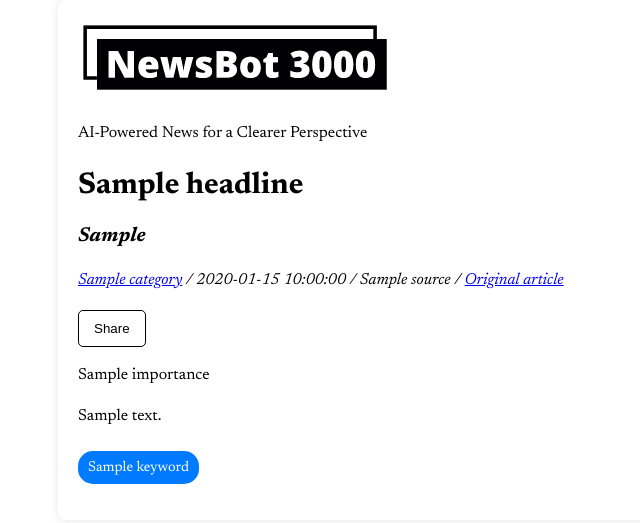
After one commit to regnull/nb3000, a Flask app: template web/templates/story.html in a window 1280 px wide. The commit adds this page. Shown: the top 523 px of the page, without its empty margins (178-818 px from the left). Run offline with Flask 3, Linux system fonts and the light colour scheme; the template is opened without the code that fills it: most values are stand-ins (such as "Sample title", 1, 10 or a date in 2020).

Commit message:
story page

```diff
--- a/web/flask_app.py
+++ b/web/flask_app.py
@@ -1,5 +1,6 @@
 from flask import Flask, render_template, request, g, send_from_directory
 from pymongo import MongoClient
+from bson import ObjectId
 from datetime import datetime, timedelta
 import os
 
@@ -46,6 +47,7 @@ def display_news():
     # Format stories for rendering
     formatted_stories = [
         {
+            "_id": story.get("_id"),
             "headline": story.get("headline"),
             "alt_headline": story.get("summary", {}).get("title"),
             "updated": story.get("updated").strftime("%Y-%m-%d %H:%M:%S"),
@@ -65,6 +67,15 @@ def display_news():
         sort_by=sort,
         location="main",
         update_time=last_update_time.strftime("%Y-%m-%d %H:%M:%S"))
+
+@app.route('/story/<story_id>')
+def display_story(story_id):
+    mongo_db = get_mongo_client()["nb3000"]
+    stories_collection = mongo_db["stories"]
+    story = stories_collection.find_one({"_id": ObjectId(story_id)})
+    return render_template("story.html",
+                           story=story,
+                           importance="\U0001F525" * story.get("summary", {}).get("importance", 0))
 
 @app.route('/category/<category>', defaults={'subcategory': None})
 @app.route('/category/<category>/<subcategory>')
--- a/web/static/styles.css
+++ b/web/static/styles.css
@@ -104,3 +104,16 @@ body {
     margin: 10px;
     font-size: 16px;
 }
+
+.share-button {
+    padding: 10px 15px;
+    background-color: white;
+    color: black;
+    border: 1px solid black;
+    cursor: pointer;
+    border-radius: 5px;
+}
+
+.share-button:hover {
+    background-color: #005bb5;
+}
--- a/web/templates/news.html
+++ b/web/templates/news.html
@@ -37,7 +37,7 @@
             {% for story in stories %}
             <li class="story-item">
                 {% if story.alt_headline %}
-                    <h2 class="headline"><a href="{{ story.link }}" target="_blank">{{ story.alt_headline }}</a></h2>
+                    <h2 class="headline"><a href="/story/{{ story._id }}" target="_blank">{{ story.alt_headline }}</a></h2>
                     <p class="alt-headline">{{ story.headline }}</p>
                 {% else %}
                     <h2 class="headline"><a href="{{ story.link }}" target="_blank">{{ story.headline }}</a></h2>
--- /dev/null
+++ b/web/templates/story.html
@@ -0,0 +1,69 @@
+<!DOCTYPE html>
+<html lang="en" prefix="og: https://ogp.me/ns#">
+  <head>
+    <meta charset="UTF-8" />
+    <meta name="viewport" content="width=device-width, initial-scale=1.0" />
+    <link rel="preconnect" href="https://fonts.googleapis.com" />
+    <link rel="preconnect" href="https://fonts.gstatic.com" crossorigin />
+    <link
+      href="https://fonts.googleapis.com/css2?family=Newsreader:ital,opsz,wght@0,6..72,200..800;1,6..72,200..800&display=swap"
+      rel="stylesheet"
+    />
+    <title>{{ story.headline }}</title>
+    <meta property="og:title" content="{{ story.headline }}" />
+    <meta property="og:type" content="article" />
+    <meta property="og:url" content="{{ url_for('display_story', story_id=story._id, _external=True) }}" />
+    <meta property="og:image" content="{{ url_for('static', filename='nb3000.png') }}" />
+    <link rel="stylesheet" href="/static/styles.css" />
+    <link rel="shortcut icon" href="{{ url_for('static', filename='favicon.ico') }}">
+</head>
+  <body>
+    <div class="container">
+      <a href="/"><img src="/static/nb3000.png" width="314" height="75" /></a>
+      <p>AI-Powered News for a Clearer Perspective</p>
+
+      <h1 class="headline">{{ story.headline }}</h1>
+      {% if story.alt_headline %}
+      <h2 class="alt-headline">{{ story.alt_headline }}</h2>
+      {% endif %}
+      <p class="category">
+        <a href="/category/{{ story.summary.category }}"
+          >{{ story.summary.category }}</a
+        >
+        / {{ story.updated }} / {% if story.source %}{{ story.source }}{% else
+        %}CNN{% endif %} /
+        <a href="{{ story.link }}" target="_blank">Original article</a>
+      </p>
+        <button class="share-button" id="shareBtn">Share</button>
+      <p>{{ importance }}</p>
+      <p class="left-align">{{ story.summary.summary }}</p>
+      <p class="left-align">
+        {% for keyword in story.summary.keywords %}
+        <a href="/keyword/{{ keyword }}"
+          ><span class="keyword-bubble">{{ keyword }}</span></a
+        >
+        {% endfor %}
+      </p>
+    </div>
+    <script>
+      const shareButton = document.getElementById("shareBtn");
+
+      shareButton.addEventListener("click", async () => {
+        if (navigator.share) {
+          try {
+            await navigator.share({
+              title: "{{ story.headline }}",
+              text: "{{ story.summary.summary }}",
+              url: window.location.href,
+            });
+            console.log("Content shared successfully");
+          } catch (err) {
+            console.error("Error sharing content:", err);
+          }
+        } else {
+          alert("Sharing is not supported in this browser.");
+        }
+      });
+    </script>
+  </body>
+</html>
```
